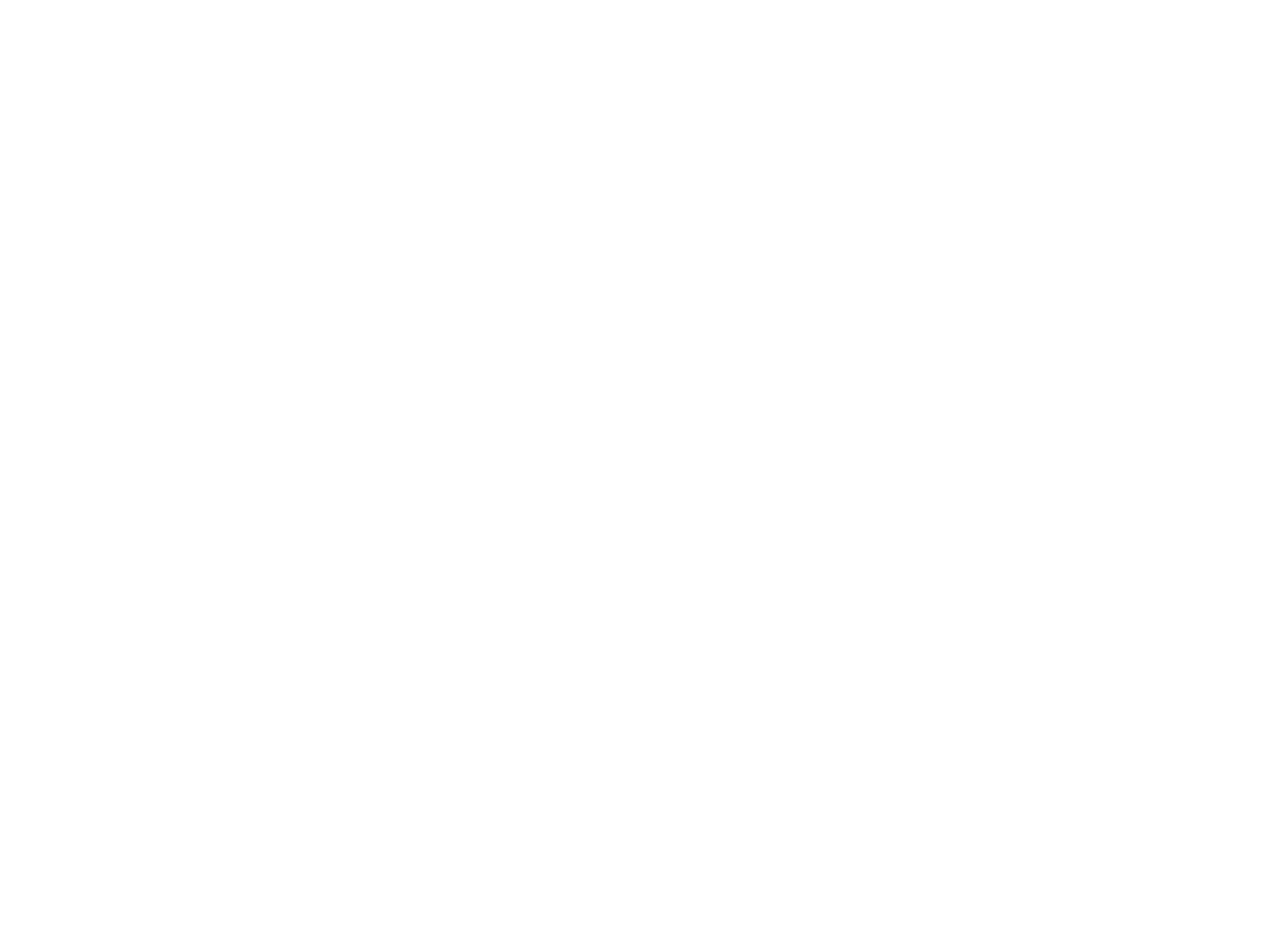
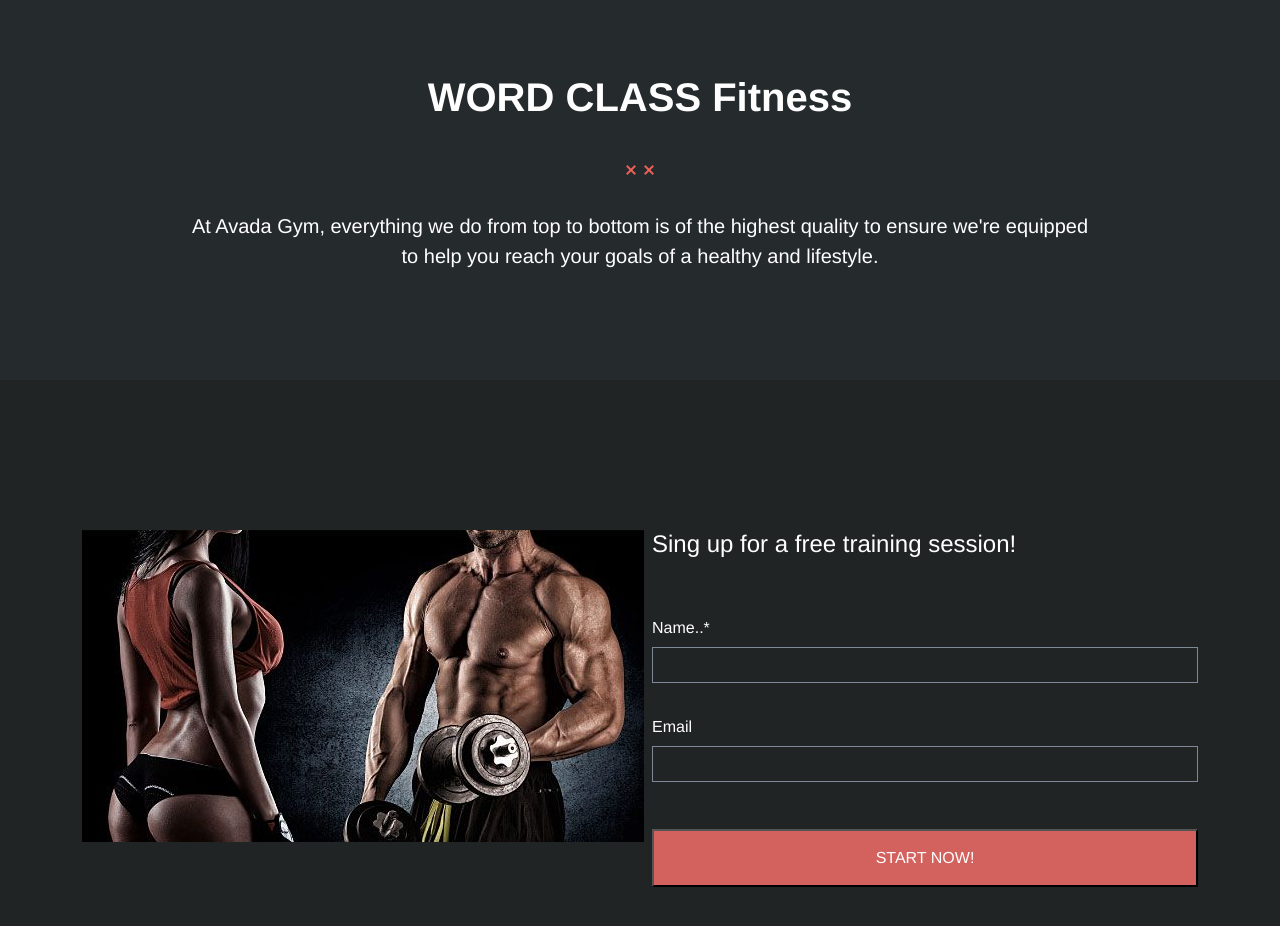
Before and after one commit to Pavel-Stefano/proj-html-vuejs, a Vue app: page / in a window 1280 px wide. Shown: the part 820-1746 px from the top of the page. Before the commit the page ends 800 px from the top, so only its background shows below. Built offline with nearby package versions, Linux system fonts and the light colour scheme.

Commit message:
section form

```diff
--- a/src/App.vue
+++ b/src/App.vue
@@ -1,16 +1,24 @@
 <template>
   <div id="app">
     <app-header />
+    <main>
+      <section-fitness />
+      <section-form />
+    </main>
   </div>
 </template>
 
 <script>
 import AppHeader from './components/AppHeader.vue'
+import SectionFitness from './components/SectionFitness.vue'
+import SectionForm from './components/SectionForm.vue'
 
 export default {
   name: 'App',
   components: {
-    AppHeader
+    AppHeader,
+    SectionFitness,
+    SectionForm,
   }
 }
 </script>
--- /dev/null
+++ b/src/components/SectionFitness.vue
@@ -0,0 +1,52 @@
+<template>
+    <section class="fitness text-center">
+
+        <h2>{{title.toUpperCase() + ' ' + 'Fitness'}}</h2>
+        <img src="../assets/images/divider-xx-red.png" alt="">
+        <p>At Avada Gym, everything we do from top to bottom is of the highest quality to ensure we're equipped <br>
+        to help you reach your goals of a healthy and lifestyle.</p>
+    </section>
+
+
+</template>
+
+<script>
+export default {
+  name: 'SectionFitness',
+  data(){
+      return {
+          title: 'Word class',
+      }
+  },
+//   props: {
+//     msg: String
+//   }
+}
+</script>
+
+<!-- Add "scoped" attribute to limit CSS to this component only -->
+<style scoped lang="scss">
+@import '../style/vars.scss';
+
+.fitness {
+    background-color: #252a2d;
+    height: 400px;
+    display: flex;
+    justify-content: center;
+    align-items: center;
+    flex-direction: column;
+    color: $textWhite;
+    img {
+        padding: 35px 0;
+    }
+    h2 {
+        font-size: 40px;
+        font-weight: 900;
+    }
+    p {
+        font-size: 20px;
+    }
+}
+
+
+</style>
--- /dev/null
+++ b/src/components/SectionForm.vue
@@ -0,0 +1,75 @@
+<template>
+    <section class="form-section">
+        <div class="container">
+            <div class="row">
+                 <div class="col-6 box-img debug">
+                    <img src="../assets/images/home_img-compressor.jpg" alt="">
+                </div>
+
+                <div class="col-6 box-form debug">
+                    <h4>{{subTitle}}</h4>
+                    <span>Name..*</span>
+                    <input type="text">
+                    <span>Email</span>
+                    <input type="text">
+                    <button>{{textButton.toUpperCase()}}</button>
+                </div>
+            </div>
+        </div>
+
+    </section>
+
+
+</template>
+
+<script>
+export default {
+  name: 'SectionForm',
+  data(){
+      return {
+          subTitle: 'Sing up for a free training session!',
+          textButton:'Start now!'
+      }
+  },
+   props: {
+     msg: String
+   }
+}
+</script>
+
+<!-- Add "scoped" attribute to limit CSS to this component only -->
+<style scoped lang="scss">
+@import '../style/vars.scss';
+.form-section {
+    padding: 150px 0;
+    background-color: $backgroundGrey2;
+    color: $textWhite;
+    display: flex;
+    align-items: center;
+}
+
+.box-form {
+    display: flex;
+    flex-direction: column;
+    gap: 7px;
+}
+
+h4 {
+    margin-bottom: 50px;
+}
+input {
+    margin-bottom: 25px;
+    background-color: $backgroundGrey2;
+    border: 1px solid $backgroundBlue1;
+}
+input {
+    padding: 5px;
+}
+button {
+    margin-top: 15px;
+    padding: 15px;
+    background-color: $BackgroundRose1;
+    color: $textWhite;
+}
+
+</style>
--- a/src/style/vars.scss
+++ b/src/style/vars.scss
@@ -8,5 +8,11 @@
 $backgroundBlack: #070809;  //backgroundHeader
 
 // COLORS MAIN
+$backgroundGrey3: #6d6d6d;
+$backgroundLightGrey: #aeafae;
+
+$backgroundBlue1: #7e8995;
+
+$BackgroundRose1: #d3615e;
 
 // COLORS FOOTER
```
